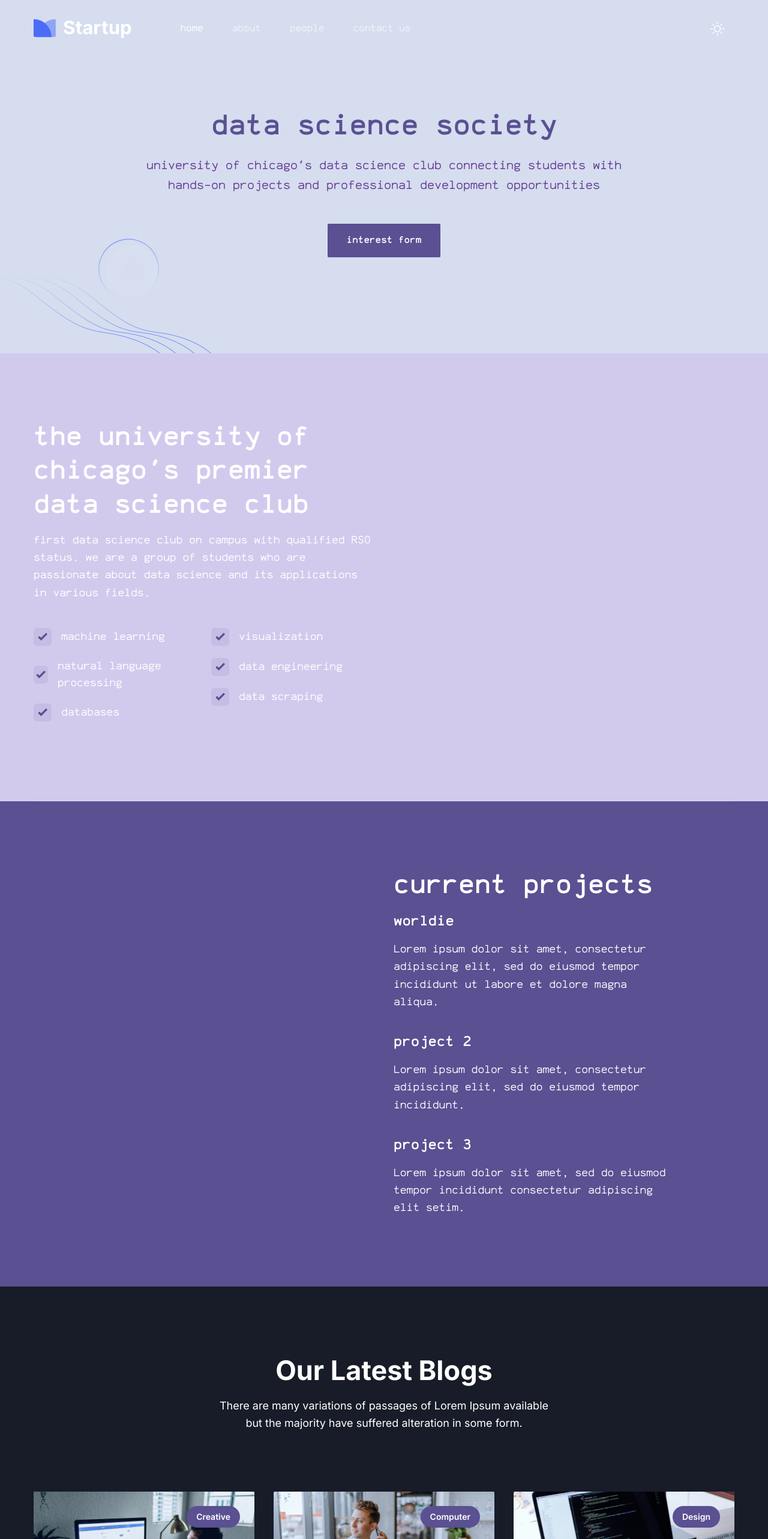
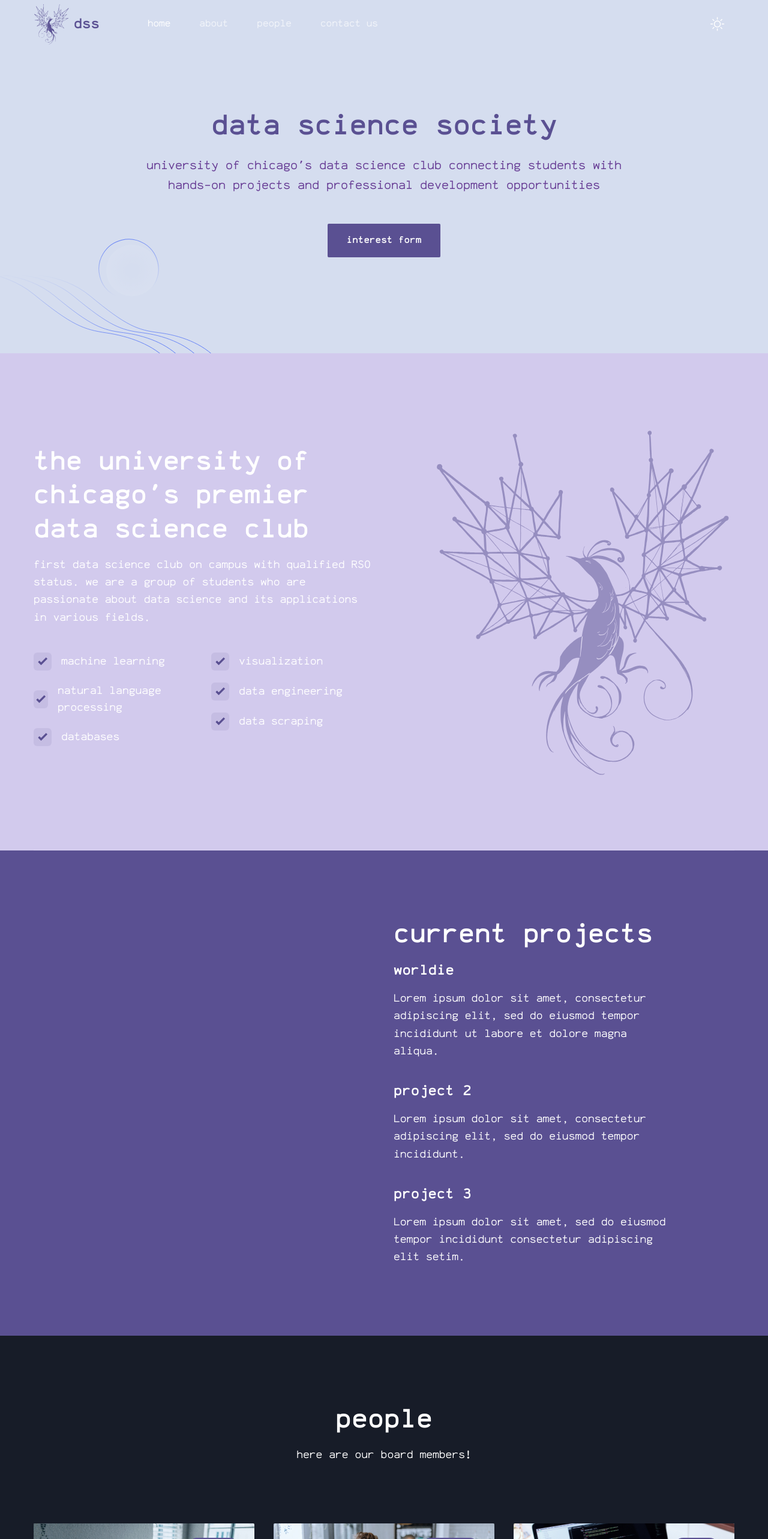
Before and after one commit to vincent1925/uchicago-dss, a Next.js app: page / in a window 1280 px wide. Shown: the top 2566 px of the page at 60% size. Built offline with nearby package versions, Linux system fonts and the light colour scheme.

Commit message:
logo stuff

```diff
--- a/src/app/page.tsx
+++ b/src/app/page.tsx
@@ -21,8 +21,10 @@ export default function Home() {
   return (
     <>
       <ScrollUp />
-      <Hero />
-      <AboutSectionOne />
+      <div className="background-wrapper">
+        <Hero />
+        <AboutSectionOne />
+      </div>
       <AboutSectionTwo />
       <Blog />
       <Contact />
--- a/src/components/About/AboutSectionOne.tsx
+++ b/src/components/About/AboutSectionOne.tsx
@@ -33,7 +33,6 @@ const AboutSectionOne = () => {
                 titleClassName="font-anka-coder"
                 paragraphClassName="font-anka-coder"
               />
-
               <div
                 className="mb-12 max-w-[570px] lg:mb-0"
                 data-wow-delay=".15s"
@@ -54,22 +53,15 @@ const AboutSectionOne = () => {
               </div>
             </div>
 
-            {/* <div className="w-full px-4 lg:w-1/2">
+            <div className="w-full px-4 lg:w-1/2">
               <div className="relative mx-auto aspect-[25/24] max-w-[500px] lg:mr-0">
-                <Image
-                  src="/images/about/about-image.svg"
-                  alt="about-image"
-                  fill
-                  className="mx-auto max-w-full drop-shadow-three dark:hidden dark:drop-shadow-none lg:mr-0"
-                />
-                <Image
-                  src="/images/about/about-image-dark.svg"
-                  alt="about-image"
-                  fill
-                  className="mx-auto hidden max-w-full drop-shadow-three dark:block dark:drop-shadow-none lg:mr-0"
+                <img
+                  src="/images/logo/logo-2.svg"
+                  alt="Custom Logo"
+                  className="w-30 h-auto opacity-50 transform scale-x-[-1]"
                 />
               </div>
-            </div> */}
+            </div>
           </div>
         </div>
       </div>
--- a/src/components/Blog/index.tsx
+++ b/src/components/Blog/index.tsx
@@ -10,11 +10,12 @@ const Blog = () => {
     >
       <div className="container">
         <SectionTitle
-          title="Our Latest Blogs"
-          paragraph="There are many variations of passages of Lorem Ipsum available but the majority have suffered alteration in some form."
+          title="people"
+          paragraph="here are our board members!"
           center
+          titleClassName = "font-anka-coder"
+          paragraphClassName = "font-anka-coder"
         />
-
         <div className="grid grid-cols-1 gap-x-8 gap-y-10 md:grid-cols-2 md:gap-x-6 lg:gap-x-8 xl:grid-cols-3">
           {blogData.map((blog) => (
             <div key={blog.id} className="w-full">
--- a/src/components/Header/index.tsx
+++ b/src/components/Header/index.tsx
@@ -49,30 +49,22 @@ const Header = () => {
       >
         <div className="container">
           <div className="relative -mx-4 flex items-center justify-between">
-            <div className="w-60 max-w-full px-4 xl:mr-12">
-              <Link
-                href="/"
-                className={`header-logo block w-full ${
-                  sticky ? "py-5 lg:py-2" : "py-8"
-                } `}
-              >
-                {/* TODO(markxiong0122): Replace this with DSS logo */}
-                <Image
+          <div className="flex items-center px-4 xl:mr-12"> {/* Flex container for logo and text */}
+          <div className="max-w-[140px]">
+            <img
               src="/images/logo/logo-2.svg"
               alt="logo"
-                  width={140}
-                  height={30}
-                  className="w-full dark:hidden"
+              className="w-20 h-auto dark:hidden"
             />
-                <Image
-                  src="/images/logo/logo.svg"
+            <img
+              src="/images/logo/logo-2.svg"
               alt="logo"
-                  width={140}
-                  height={30}
-                  className="hidden w-full dark:block"
+              className="w-20 h-auto hidden dark:block"
             />
-
-              </Link>
+          </div>
+            <span className="ml-2 text-2xl text-black font-bold lg:mr-0 lg:inline-flex lg:px-0 lg:py-6 font-anka-coder">
+              {"dss"}
+            </span>
           </div>
             <div className="flex w-full items-center justify-between px-4">
               <div>
```
Also changed, not shown: DARKLOGO.PNG (added), public/images/logo/logo-2.svg, src/styles/index.css (line endings or trailing spaces). Lines whose indentation alone changed are shown as unchanged.
